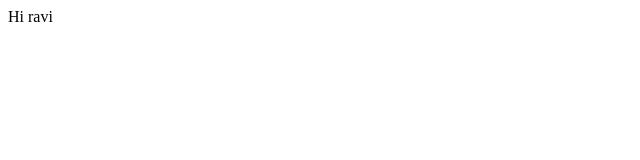
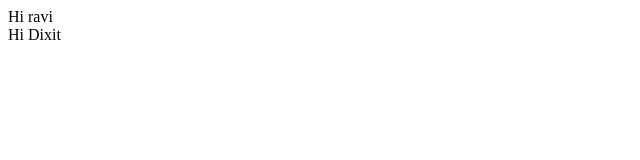
Before and after one commit to ravibundheliya/Dixit, a plain HTML site: page index.html in a window 1280 px wide. Shown: the full height of the page, 0-640 px from the left. Drawn offline with Linux system fonts and the light colour scheme.

Commit message:
Dixit Added

```diff
--- a/index.html
+++ b/index.html
@@ -6,6 +6,7 @@
     <title>Document</title>
 </head>
 <body>
-    Hi ravi
+    Hi ravi <br>
+    Hi Dixit
 </body>
 </html>
```
